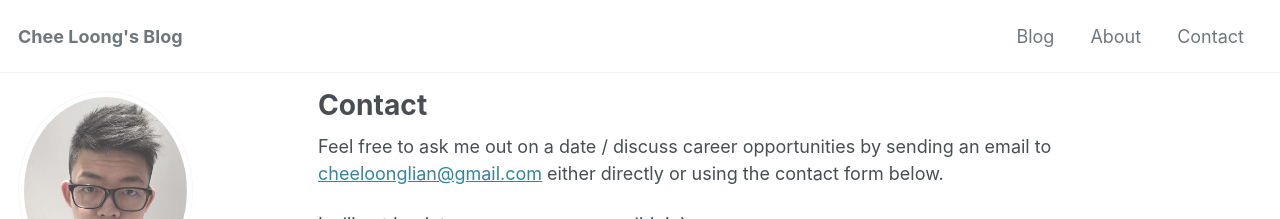
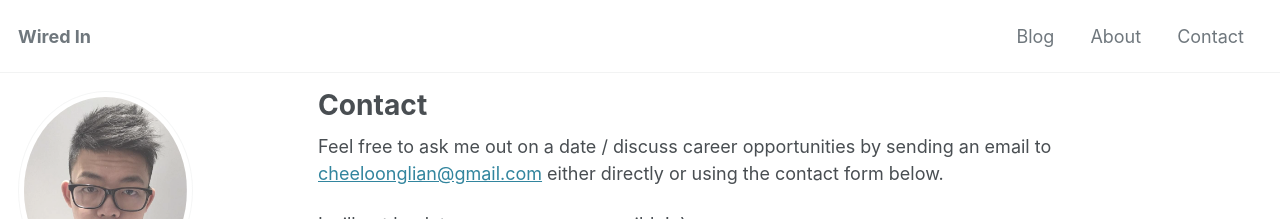
Before and after one commit to CheeLoong/CheeLoong.github.io, a Jekyll site: the page built from _pages/contact.md, in a window 1280 px wide and 900 px high. Shown: the top 219 px of the window. Built offline with Jekyll 4.4.1, drawn with Linux system fonts in a browser that asks for light colours; cached includes are drawn as plain includes.

Commit message:
new blog name

```diff
--- a/_config.yml
+++ b/_config.yml
@@ -16,7 +16,7 @@ minimal_mistakes_skin    : "default" # "air", "aqua", "contrast", "dark", "dirt"
 
 # Site Settings
 locale                   : "en-US"
-title                    : "Chee Loong's Blog"
+title                    : "Wired In"
 title_separator          : "-"
 name                     : "Chee Loong Lian"
 description              : "Data Science Portfolio."
```
